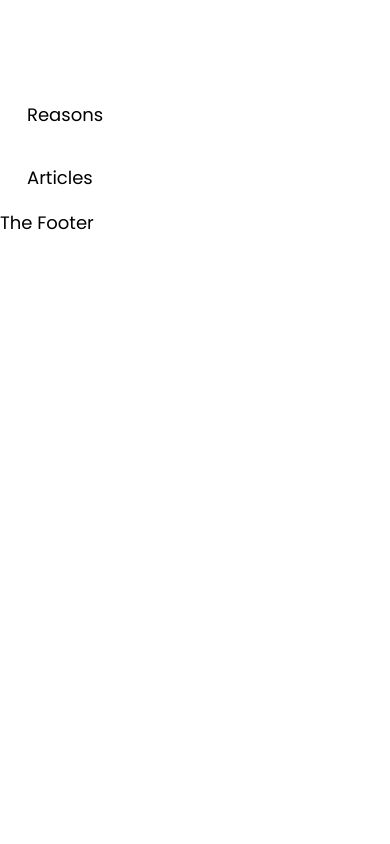
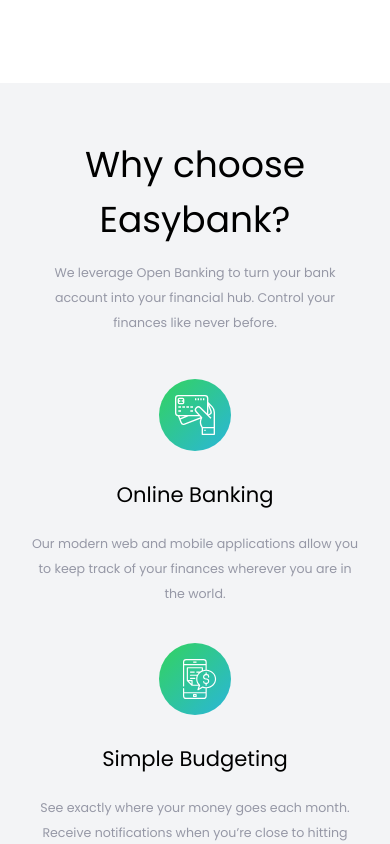
Before and after one commit to skin93/easybank-landing-page, a React (Vite) app: page / in a window 390 px wide. Shown: the part 640-1484 px from the top of the page. Before the commit the page ends 876 px from the top, so only its background shows below. Built offline with nearby package versions, Linux system fonts and the light colour scheme.

Commit message:
Style Reasons section on mobile

```diff
--- /dev/null
+++ b/src/components/Reason/Reason.css
@@ -0,0 +1,15 @@
+.reason {
+  margin-block: 1em;
+}
+
+.reason__name {
+  margin-block: 1em;
+  font-weight: var(--fw-400);
+}
+
+.reason__desc {
+  font-size: 0.7em;
+  color: var(--color-grayish-blue);
+  font-weight: var(--fw-400);
+  line-height: 2em;
+}
--- /dev/null
+++ b/src/components/Reason/index.jsx
@@ -0,0 +1,13 @@
+import "./Reason.css";
+
+const Reason = ({ src, name, desc }) => {
+  return (
+    <div className="reason">
+      <img src={src} alt={name} className="reason__icon" />
+      <h3 className="reason__name">{name}</h3>
+      <p className="reason__desc">{desc}</p>
+    </div>
+  );
+};
+
+export default Reason;
--- /dev/null
+++ b/src/containers/Reasons/Reasons.css
@@ -0,0 +1,23 @@
+.reasons {
+  background-color: var(--color-light-grayish-blue);
+  padding-block: 3em;
+  text-align: center;
+}
+
+.reasons__title {
+  font-weight: var(--fw-400);
+  font-size: 2rem;
+}
+
+.reasons__info {
+  font-size: 0.7em;
+  margin-block: 1em 2em;
+  color: var(--color-grayish-blue);
+  font-weight: var(--fw-400);
+  line-height: 2em;
+}
+
+.reasons__list {
+  display: flex;
+  flex-direction: column;
+}
--- /dev/null
+++ b/src/containers/Reasons/imports.js
@@ -0,0 +1,27 @@
+import apiIcon from "/src/assets/images/icon-api.svg";
+import onboardingIcon from "/src/assets/images/icon-onboarding.svg";
+import budgetingIcon from "/src/assets/images/icon-budgeting.svg";
+import onlineIcon from "/src/assets/images/icon-online.svg";
+
+export const reasons = [
+  {
+    name: "Online Banking",
+    desc: "Our modern web and mobile applications allow you to keep track of your finances wherever you are in the world.",
+    src: onlineIcon,
+  },
+  {
+    name: "Simple Budgeting",
+    desc: "See exactly where your money goes each month. Receive notifications when you’re close to hitting your limits.",
+    src: budgetingIcon,
+  },
+  {
+    name: "Fast Onboarding",
+    desc: "We don’t do branches. Open your account in minutes online and start taking control of your finances right away.",
+    src: onboardingIcon,
+  },
+  {
+    name: "Open API",
+    desc: "Manage your savings, investments, pension, and much more from one account. Tracking your money has never been easier.",
+    src: apiIcon,
+  },
+];
--- a/src/containers/Reasons/index.jsx
+++ b/src/containers/Reasons/index.jsx
@@ -1,5 +1,27 @@
+import "./Reasons.css";
+import { reasons } from "./imports.js";
+import Reason from "../../components/Reason";
+
 const Reasons = () => {
-  return <section className="section-padding">Reasons</section>;
+  return (
+    <section className="reasons section-padding">
+      <h1 className="reasons__title">Why choose Easybank?</h1>
+      <p className="reasons__info">
+        We leverage Open Banking to turn your bank account into your financial
+        hub. Control your finances like never before.
+      </p>
+      <div className="reasons__list">
+        {reasons.map((reason) => (
+          <Reason
+            key={reason.name}
+            name={reason.name}
+            desc={reason.desc}
+            src={reason.src}
+          />
+        ))}
+      </div>
+    </section>
+  );
 };
 
 export default Reasons;
```
